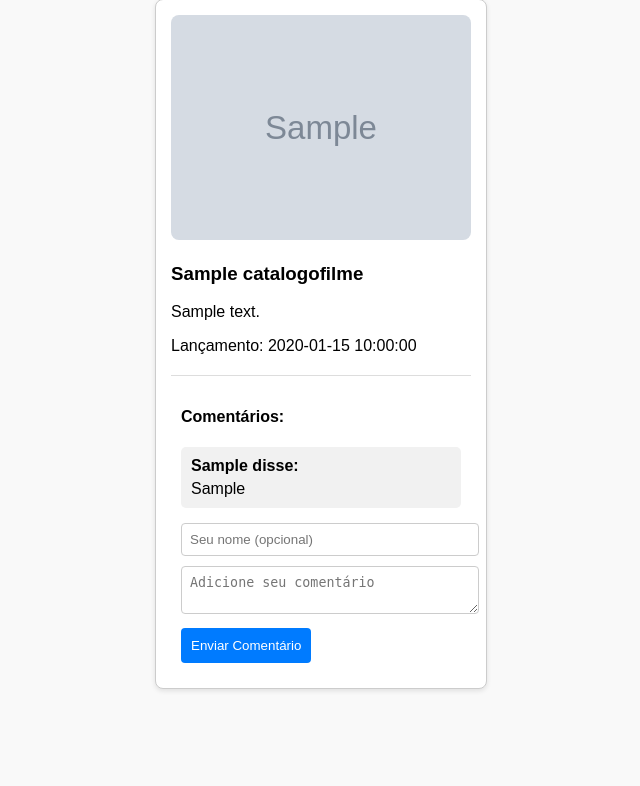
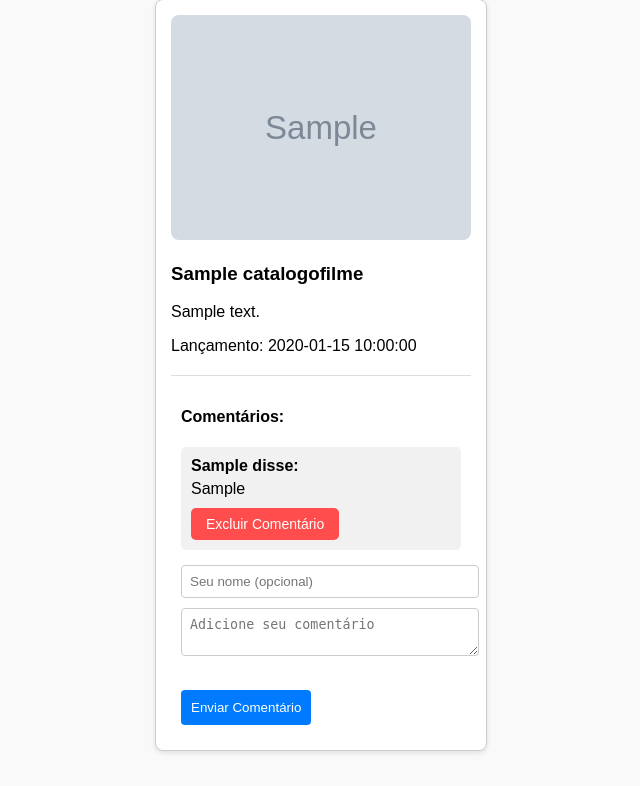
Before and after one commit to heitorftbz/Projeto-T1-ProgramaWeb, a PHP site: page /conteudo.php in a window 1280 px wide. Shown: the part 116-902 px from the top of the page, without its empty margins (319-959 px from the left). Before the commit the page ends 807 px from the top, so only its background shows below. Run offline with PHP 8.4, Linux system fonts and the light colour scheme; tables that the repository leaves empty or names only in its code hold one stand-in row (values such as "Sample post"); grey boxes marked "Sample" are stand-in pictures.

Commit message:
Adicionada a dinamica de enviar e apagar comentarios na pagina principal

```diff
--- a/conteudo.php
+++ b/conteudo.php
@@ -34,7 +34,24 @@ if ($_SERVER['REQUEST_METHOD'] === 'POST' && isset($_POST['filme_id'])) {
         $comentarios_por_filme[$filme_id] = $comentarios_stmt->fetchAll(PDO::FETCH_ASSOC);
     }
 }
+
+// Excluir comentário
+if (isset($_POST['excluir_comentario']) && isset($_POST['comentario_id'])) {
+    $comentario_id = $_POST['comentario_id'];
+
+    // Exclui o comentário sem a necessidade de verificar o autor
+    $stmt = $pdo->prepare("DELETE FROM comentarios WHERE id = :comentario_id");
+    $stmt->bindParam(':comentario_id', $comentario_id, PDO::PARAM_INT);
+    $stmt->execute();
+
+    // Atualiza os comentários do filme após a exclusão
+    $comentarios_stmt = $pdo->prepare("SELECT * FROM comentarios WHERE filme_id = :id ORDER BY data_comentario DESC");
+    $comentarios_stmt->bindParam(':id', $_POST['filme_id'], PDO::PARAM_INT);
+    $comentarios_stmt->execute();
+    $comentarios_por_filme[$_POST['filme_id']] = $comentarios_stmt->fetchAll(PDO::FETCH_ASSOC);
+}
 ?>
+
 <!DOCTYPE html>
 <html lang="pt-br">
 <head>
@@ -104,8 +121,10 @@ if ($_SERVER['REQUEST_METHOD'] === 'POST' && isset($_POST['filme_id'])) {
             border-radius: 4px;
         }
         .form-comentario button {
+
             background-color: #007BFF;
             color: white;
+            margin-top: 20px;
             padding: 10px;
             border: none;
             border-radius: 4px;
@@ -113,6 +132,25 @@ if ($_SERVER['REQUEST_METHOD'] === 'POST' && isset($_POST['filme_id'])) {
         }
         .form-comentario button:hover {
             background-color: #0056b3;
+        }
+        /* Estilo para o botão de exclusão */
+        .btn-excluir {
+            background-color: #FF4D4D;
+            color: white;
+            padding: 8px 15px;
+            margin-top: 10px;
+            border: none;
+            border-radius: 5px;
+            cursor: pointer;
+            font-size: 14px;
+            transition: background-color 0.3s, transform 0.3s;
+        }
+        .btn-excluir:hover {
+            background-color: #ff0000;
+            transform: scale(1.1);
+        }
+        .btn-excluir:active {
+            transform: scale(0.95);
         }
     </style>
 </head>
@@ -135,6 +173,12 @@ if ($_SERVER['REQUEST_METHOD'] === 'POST' && isset($_POST['filme_id'])) {
                             <div class="comentario">
                                 <p class="autor"><?= htmlspecialchars($comentario['autor']) ?> disse:</p>
                                 <p class="texto"><?= htmlspecialchars($comentario['comentario']) ?></p>
+                                <!-- Botão de excluir estilizado -->
+                                <form  method="POST">
+                                    <input type="hidden" name="comentario_id" value="<?= $comentario['id'] ?>">
+                                    <input type="hidden" name="filme_id" value="<?= $filme['id'] ?>">
+                                    <button type="submit" name="excluir_comentario" class="btn-excluir">Excluir Comentário</button>
+                                </form>
                             </div>
                         <?php endforeach; ?>
                     <?php else: ?>
--- a/pginicial.php
+++ b/pginicial.php
@@ -10,6 +10,5 @@ if (empty($_SERVER['QUERY_STRING'])) {
     include_once("$pg.php");
 }
 
-include_once('Vercomentarios.php');  // Inclui os comentários (pode ser a página de comentários)
 include_once("rodape.php");  // Inclui o rodapé
 ?>
--- a/topo.php
+++ b/topo.php
@@ -1,3 +1,8 @@
+<?php
+session_start();
+?>
+
+
 <!DOCTYPE html>
 <html lang="pt-BR">
 <head>
```
